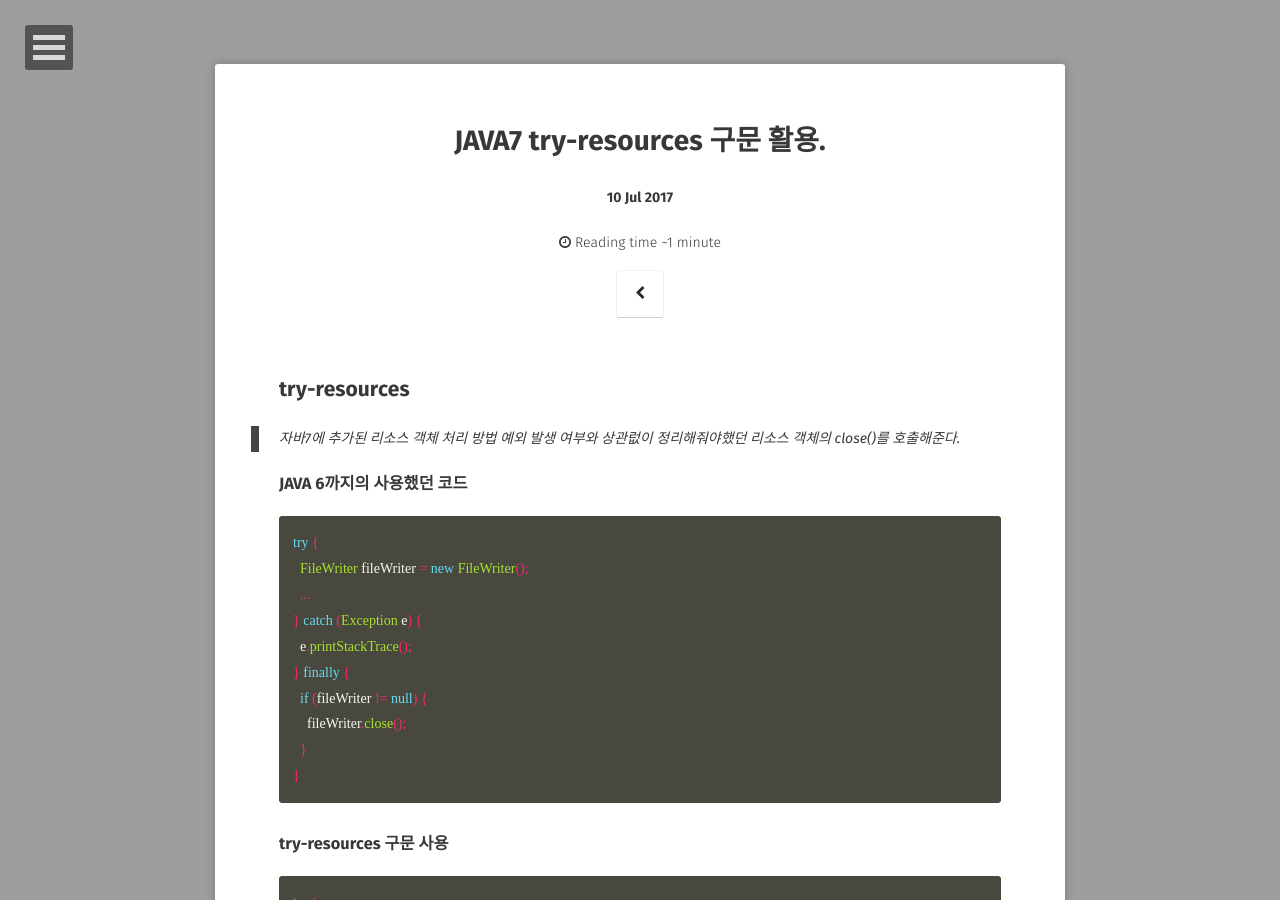
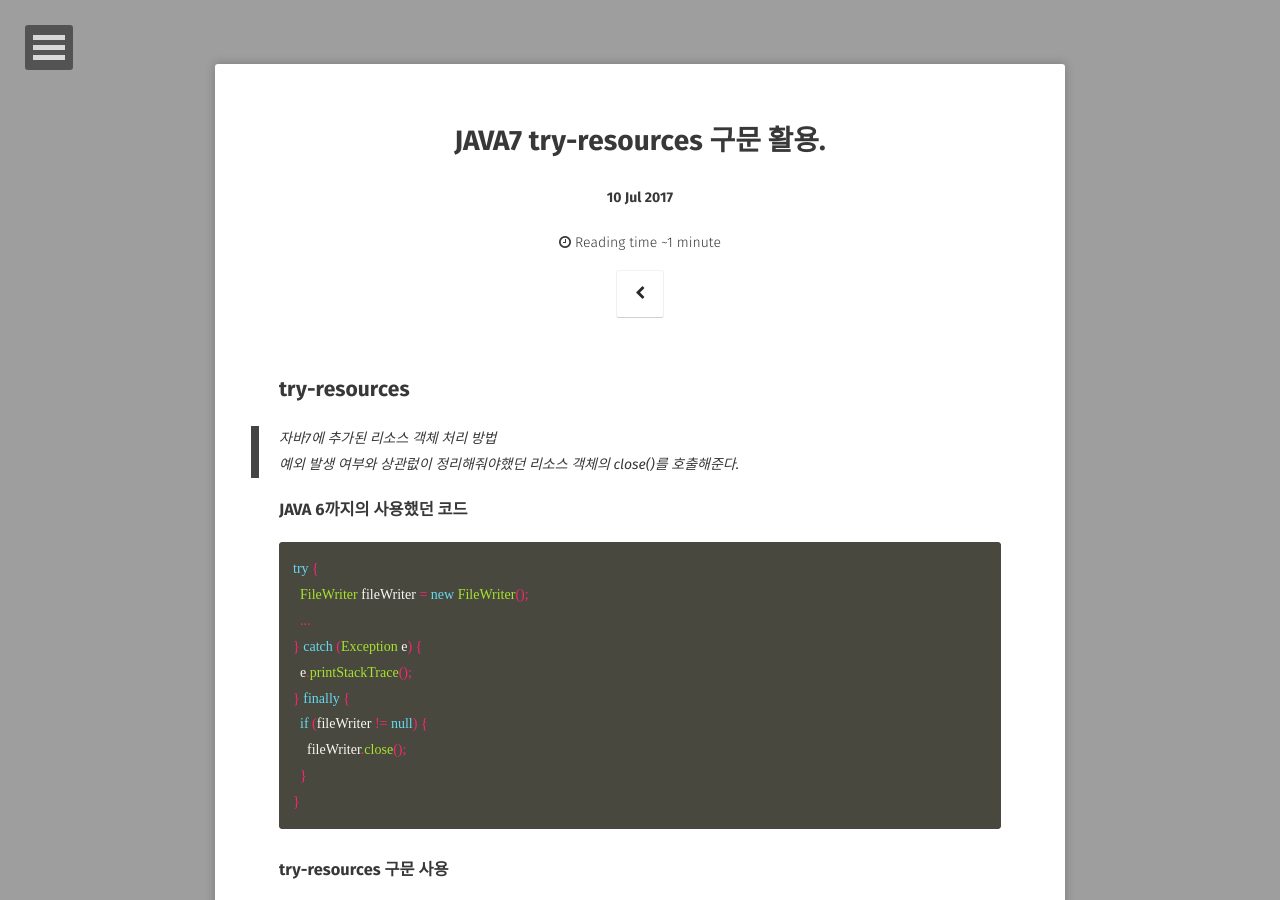
Before and after one commit to MJ-Youn/mj-youn.github.io, a Jekyll site: the page built from _posts/2017-07-10-try-resource-구문.md, in a window 1280 px wide and 900 px high. Built offline with Jekyll 4.4.1, drawn with Linux system fonts in a browser that asks for light colours; some web fonts are replaced; comment, search, counter and statistics services are not loaded.

Commit message:
no message

```diff
--- a/_posts/2017-07-10-try-resource-구문.md
+++ b/_posts/2017-07-10-try-resource-구문.md
@@ -9,7 +9,7 @@ comments: true
 
 ## try-resources
 
- > 자바7에 추가된 리소스 객체 처리 방법
+ > 자바7에 추가된 리소스 객체 처리 방법 <br/>
  > 예외 발생 여부와 상관럾이 정리해줘야했던 리소스 객체의 close()를 호출해준다.
 
 ### JAVA 6까지의 사용했던 코드
```
